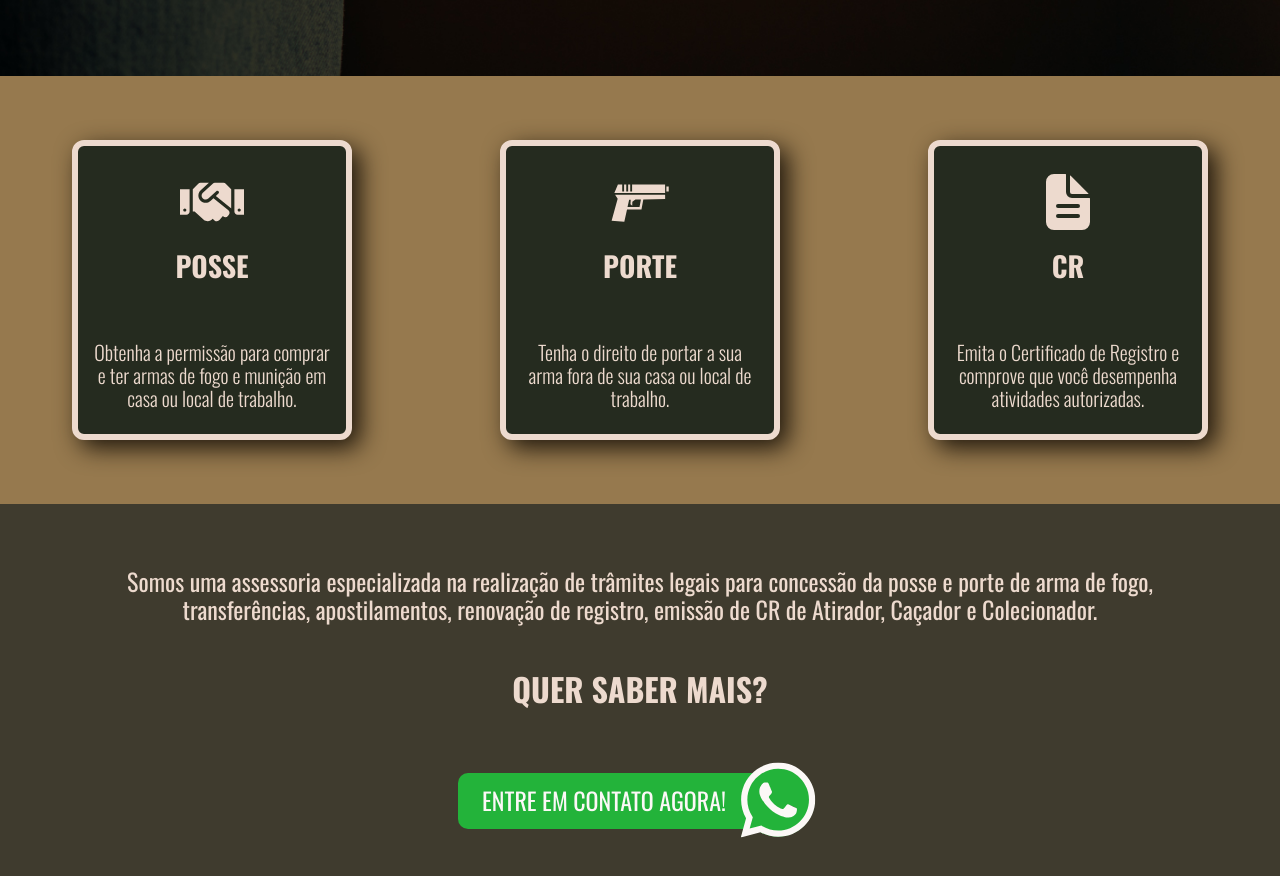
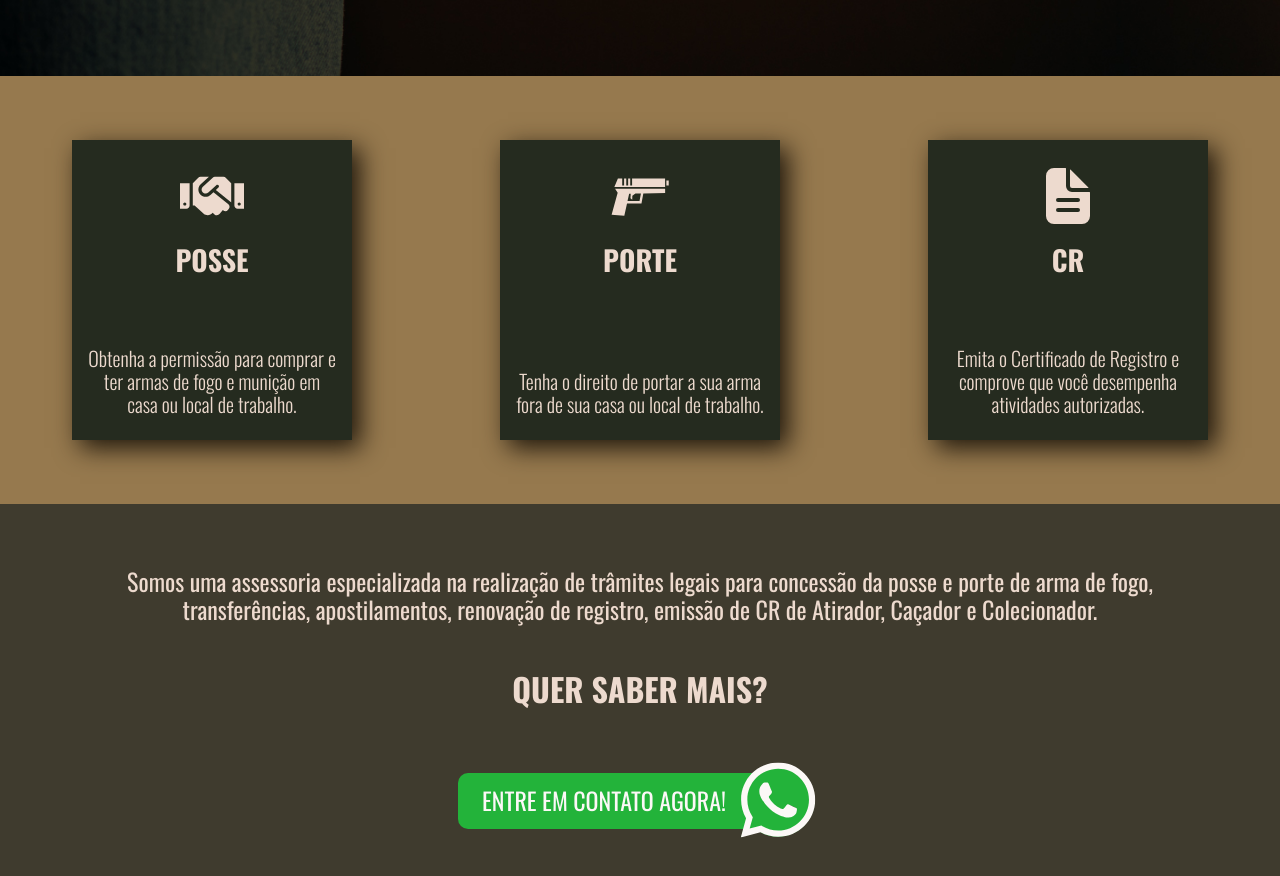
Before and after one commit to gtonussi/parabellum, a Next.js app: page / in a window 1280 px wide. Shown: the part 484-1360 px from the top of the page. Built offline with nearby package versions, Linux system fonts and the light colour scheme.

Commit message:
feat(cards): remove border and border-radius

```diff
--- a/components/Card/Card.styles.ts
+++ b/components/Card/Card.styles.ts
@@ -2,8 +2,6 @@ import styled from 'styled-components'
 
 export const Card__Container = styled.article`
   background-color: ${({ theme }) => theme.colors.military_06};
-  border-radius: 12px;
-  border: ${({ theme }) => `6px solid ${theme.colors.text_02}`};
   box-shadow: ${({ theme }) => `8px 8px 24px ${theme.colors.text_03}`};
   display: flex;
   flex-direction: column;
@@ -14,6 +12,7 @@ export const Card__Container = styled.article`
   width: 280px;
 
   @media (min-width: 660px) {
+    // Height of cards will be defined by Container.
     min-height: 0;
   }
 `
--- a/components/WhatsappButton/WhatsappButton.tsx
+++ b/components/WhatsappButton/WhatsappButton.tsx
@@ -12,9 +12,10 @@ export const WhatsappButton = () => {
   return (
     <S.WhatsappButton__Container>
       <Button size={width > 400 ? 'xlarge' : 'large'} variation="whatsapp">
-        ENTRE EM {!(width > 400) && <br />} CONTATO AGORA!
+        ENTRE EM {width < 400 && <br />} CONTATO AGORA!
         <span style={{ paddingRight: width > 400 ? '40px' : '28px' }}></span>
       </Button>
+
       <S.WhatsappButton__IconsWrapper>
         <ImWhatsapp />
         <RiWhatsappFill />
--- a/pages/index.tsx
+++ b/pages/index.tsx
@@ -28,7 +28,7 @@ export default function Home() {
 
       <S.Section bgColor="military_01">
         <MaxWidth center padding>
-          <S.WhatsAppContainer>
+          <S.WhatsAppContainer data-aos="fade-up" data-aos-offset="50">
             <h4>
               Somos uma assessoria especializada na realização de trâmites legais para concessão da
               posse e porte de arma de fogo, transferências, apostilamentos, renovação de registro,
```
